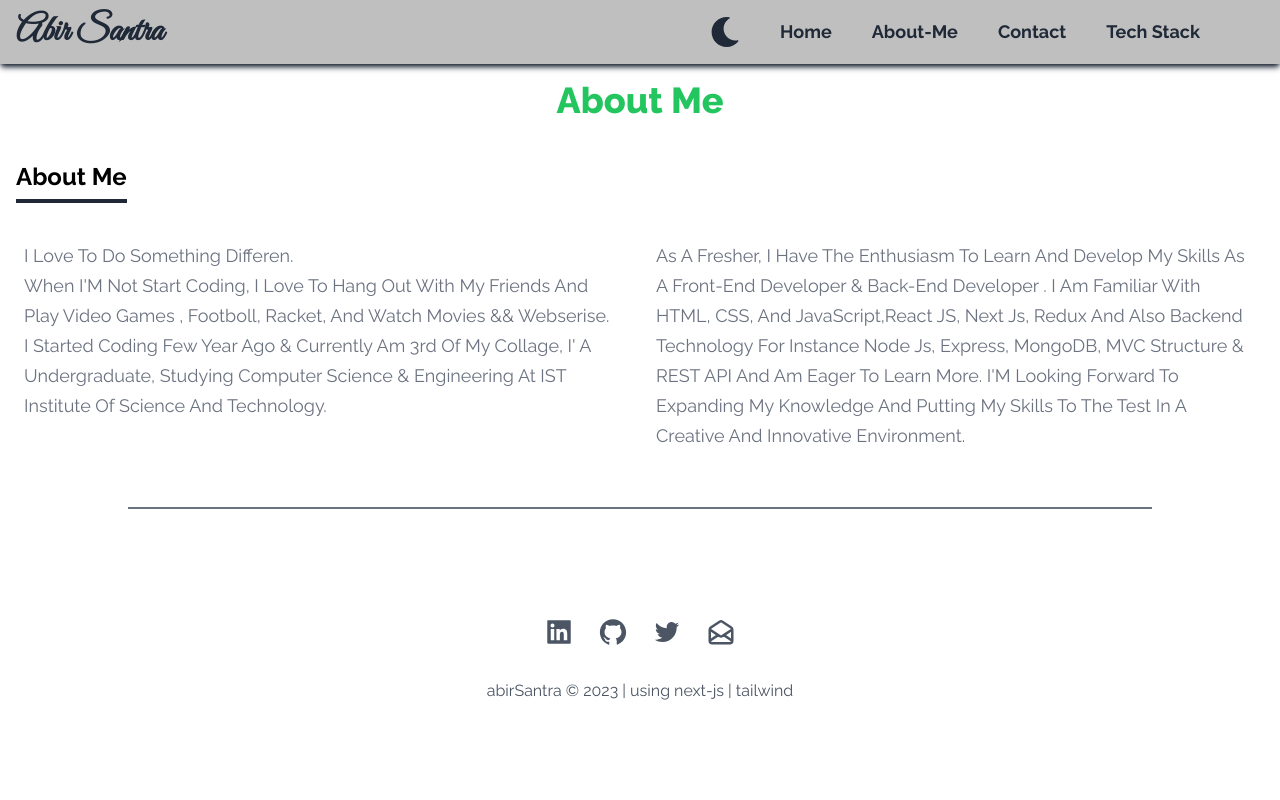
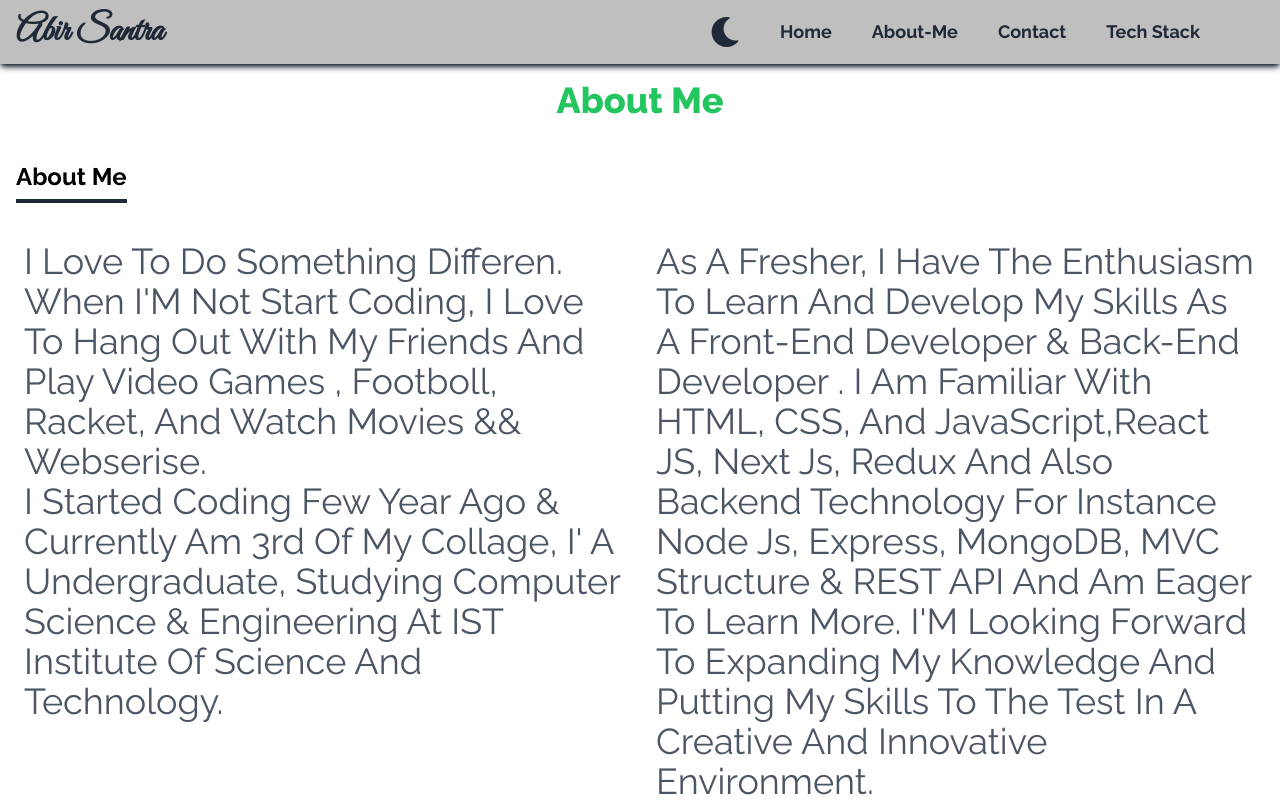
Before and after one commit to Jonty-Abir/my_portfolio, a Next.js app: page /about in a window 1280 px wide. Shown: the top 800 px of the page. Built offline with nearby package versions, Linux system fonts and the light colour scheme.

Commit message:
final-commit

```diff
--- a/Components/About.tsx
+++ b/Components/About.tsx
@@ -8,8 +8,8 @@ function About() {
       </div>
       <div className="grid grid-cols-1 mob-md:grid-cols-2 text-black  dark:text-gray-500 p-6 gap-8 font-thin">
         <p
-          className="text-gray-500 dark:text-gray-400 text-left"
-          style={{ fontSize: "18px", lineHeight: "30px" }}
+          className="text-gray-600 dark:text-gray-400 text-left"
+          // style={{ fontSize: "18px", lineHeight: "30px" }}
         >
           I love to do something differen. <br />
           {
@@ -25,8 +25,8 @@ function About() {
         </p>
 
         <p
-          className="text-gray-500 dark:text-gray-400 text-left"
-          style={{ fontSize: "18px", lineHeight: "30px" }}
+          className="text-gray-600 dark:text-gray-400 text-left"
+          // style={{ fontSize: "18px", lineHeight: "30px" }}
         >
           As a fresher, I have the enthusiasm to learn and develop my skills as
           a front-end developer & back-end developer . I am familiar with HTML,
--- a/Components/Content.tsx
+++ b/Components/Content.tsx
@@ -15,17 +15,17 @@ export default function Content() {
             </h2>
           </div>
           {/* para */}
-          <div className="flex flex-col justify-start p-4 gap-y-4">
+          <div className="flex flex-col justify-start p-4 gap-y-4 ">
             <p className="text-left leading-6 text-gray-500 dark:text-gray-400 text-xs font-semibold">
               Hi, am abir & a web developer | UI designer. Besides this i am
               undergraduate student.
             </p>
 
-            <p className="text-left leading-6 text-gray-500 dark:text-gray-400 text-xs font-semibold">
+            <p className="text-left leading-4 text-gray-500 dark:text-gray-400 text-xs font-semibold">
               I{"'"}m pretty positive and strong-willed and I always finish what
               I start. doing what I love and being surrounded by my loved ones.
             </p>
-            <p className="text-left leading-6 text-gray-500 dark:text-gray-400 text-xs font-semibold">
+            <p className="text-left leading-0 text-gray-500 dark:text-gray-400 text-xs font-semibold">
               Have a high motivation with determination to learn. Have high aim
               to be a successful. A disciplined and open-minded person.
             </p>
```
